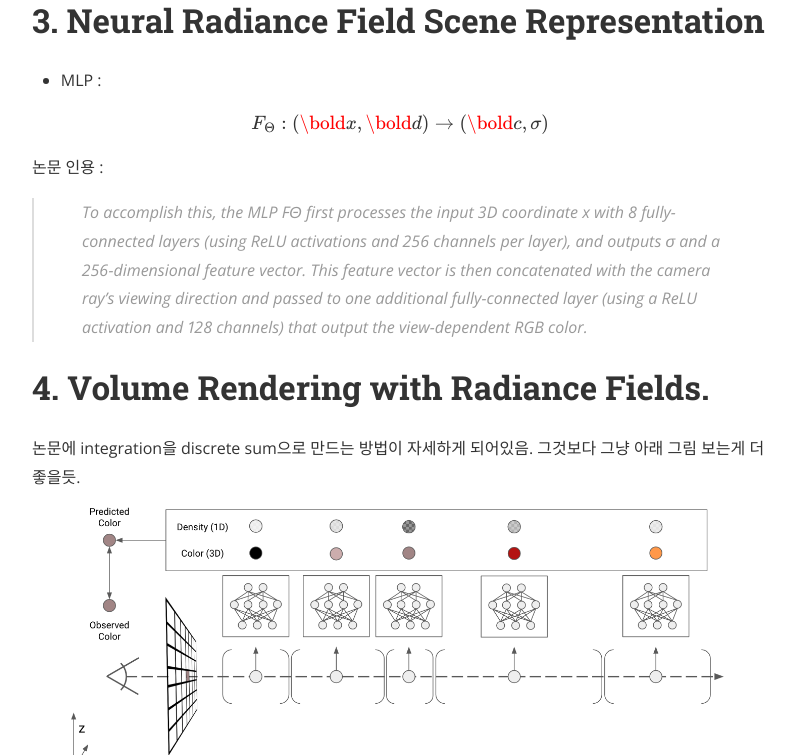
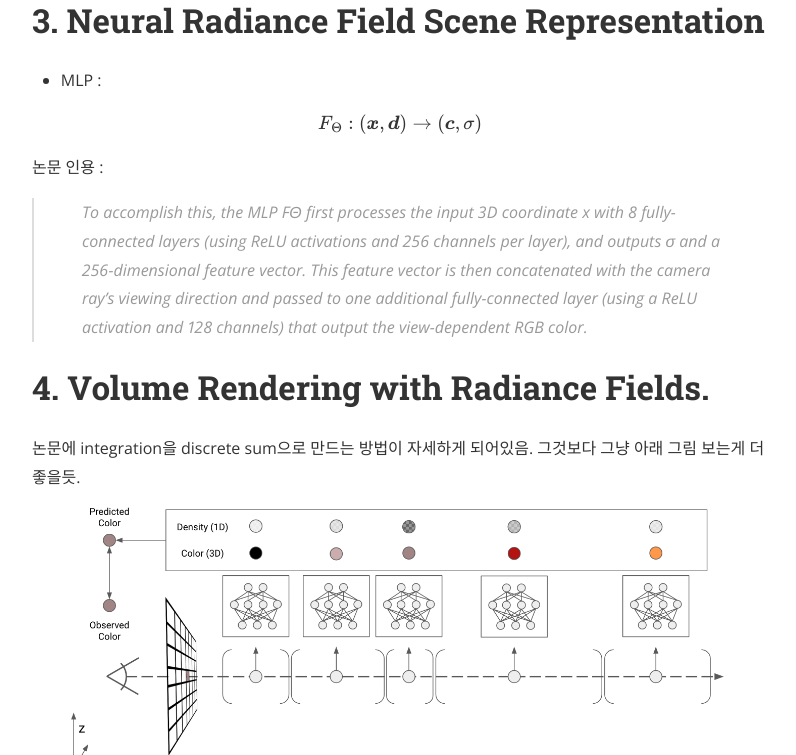
Before and after one commit to hihunjin/hihunjin.github.io, a Jekyll site: the page built from _posts/2021-02-26-NeRF.md, in a window 1280 px wide and 900 px high, scrolled down 1477 px, cut to the strip 145-900 px from the top of the window. Shown: the whole strip, without its empty margins (240-1036 px from the left). Built offline with Jekyll 4.4.1, drawn with Linux system fonts in a browser that asks for light colours; nearby versions of some CDN libraries; formulas are drawn with MathJax 3.

Commit message:
Edit mathjax

```diff
--- a/_posts/2021-02-26-NeRF.md
+++ b/_posts/2021-02-26-NeRF.md
@@ -21,7 +21,7 @@ use_math: true
 * MLP :
 
 $$
-F_{\Theta} : (\bold{x},\bold{d})\rightarrow(\bold{c},\sigma)
+F_{\Theta} : (\boldsymbol{x},\boldsymbol{d})\rightarrow(\boldsymbol{c},\sigma)
 $$
 
 논문 인용 :
```
